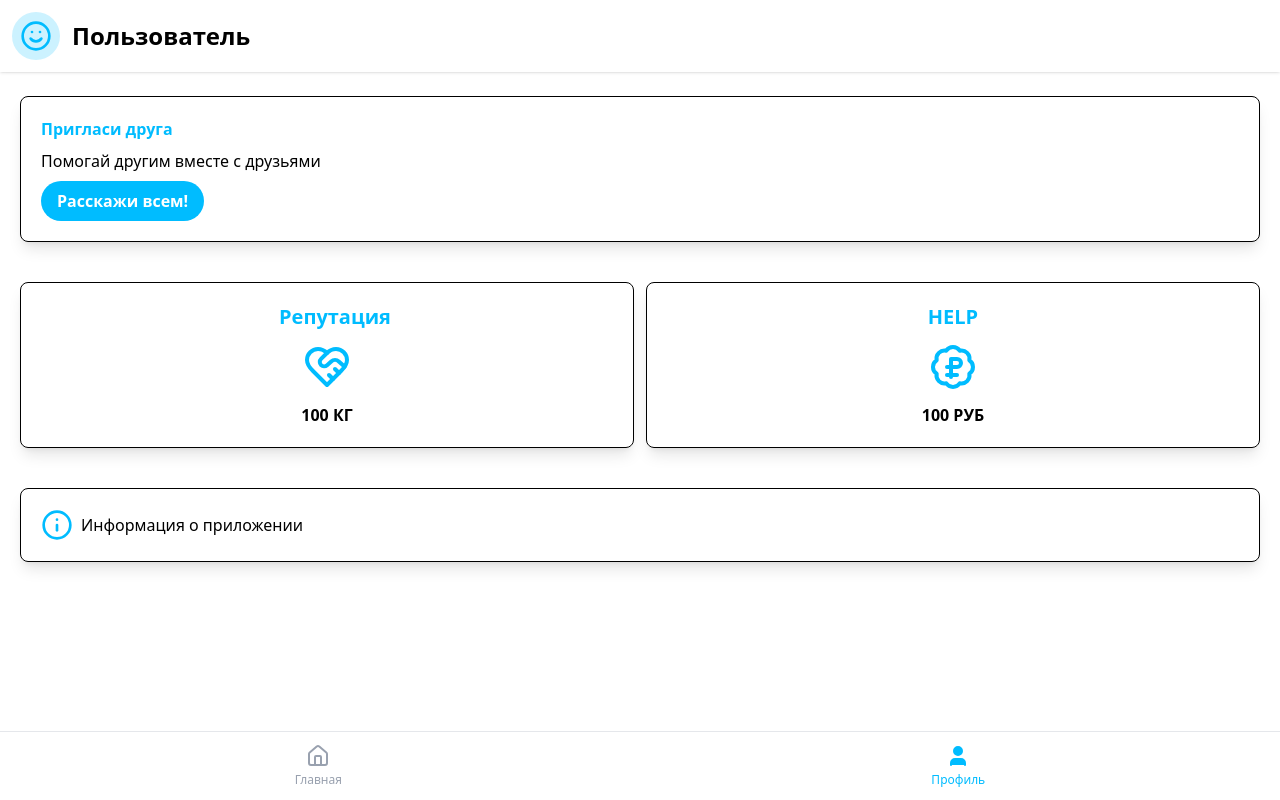
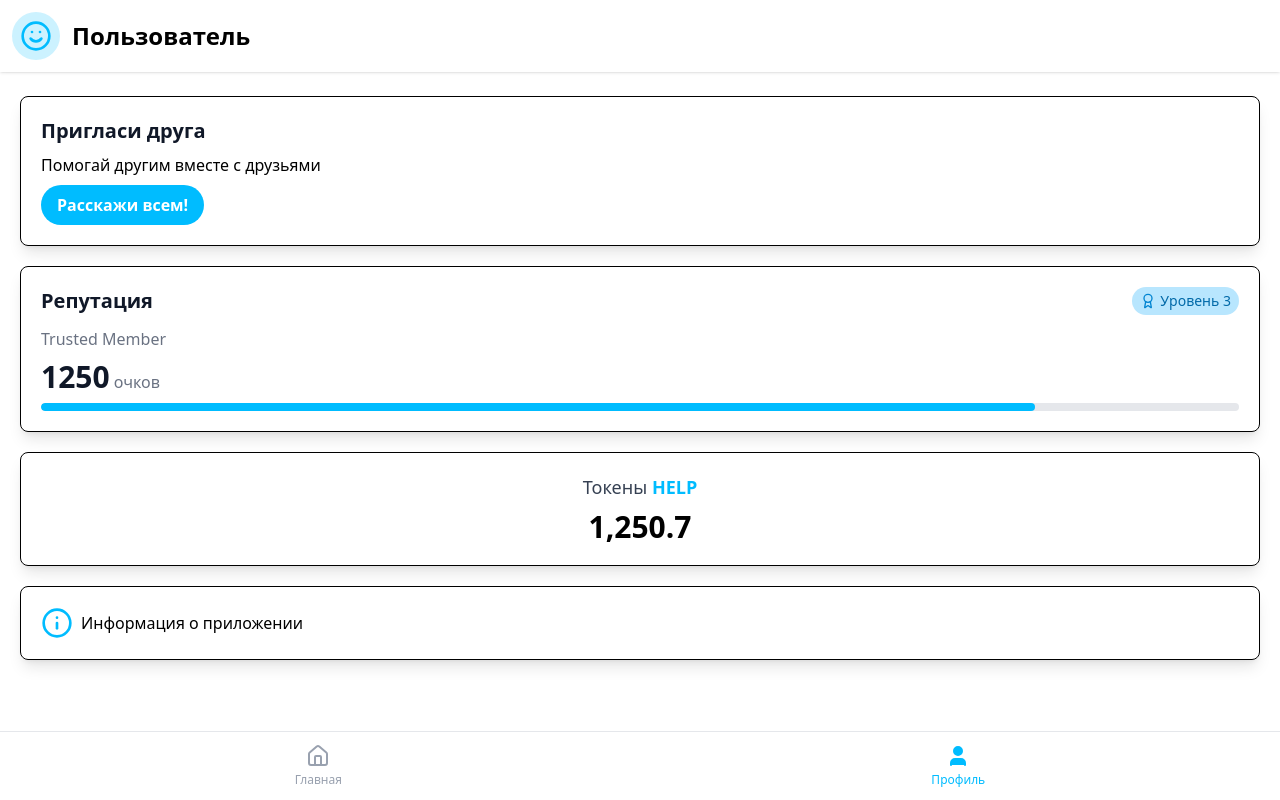
Before and after one commit to Maggalon/helpem, a Next.js app: page /profile in a window 1280 px wide. Built offline with nearby package versions, Linux system fonts and the light colour scheme.

Commit message:
Working on profile page

```diff
--- a/app/profile/page.tsx
+++ b/app/profile/page.tsx
@@ -1,10 +1,25 @@
 "use client"
 
 import { TWAContext } from "@/contexts/twa-context"
-import { Smile, RotateCcw, ShoppingBag, Croissant, BadgeRussianRuble, HeartHandshake, Info } from "lucide-react"
+import { Smile, RotateCcw, ShoppingBag, Croissant, BadgeRussianRuble, HeartHandshake, Info, Award } from "lucide-react"
 import Link from "next/link"
 import Image from "next/image"
-import { useContext } from "react"
+import { useContext, useState } from "react"
+
+interface ReputationData {
+    currentScore: number
+    nextLevelThreshold: number
+    level: number
+    rank: string
+}
+
+// Sample data - in a real app, this would come from props or an API
+const sampleData: ReputationData = {
+    currentScore: 1250,
+    nextLevelThreshold: 1500,
+    level: 3,
+    rank: "Trusted Member",
+}
 
 
 export default function Profile() {
@@ -12,8 +27,11 @@ export default function Profile() {
     const context = useContext(TWAContext)
     const webApp = context?.webApp
 
+    const [repData, setRepData] = useState<ReputationData>(sampleData)
+    const [helpTokenBalance, setHelpTokenBalance] = useState<number>(1250.70)
+
     return(
-        <div className='flex flex-col gap-10 mx-5'>
+        <div className='flex flex-col gap-5 mx-5'>
             <div className='fixed top-0 left-0 bg-white font-bold p-3 text-2xl flex gap-3 w-screen shadow-sm items-center justify-start'>
                 {webApp?.initDataUnsafe?.user?.photo_url ? <Image src={webApp!.initDataUnsafe.user!.photo_url!} alt={"Profile pic"} width={48} height={48} className="rounded-full" /> :  <Smile size={48} className='text-sky-400 bg-sky-400/20 rounded-full p-2' />}
                 {webApp?.initDataUnsafe?.user ? webApp!.initDataUnsafe.user!.first_name : "Пользователь"}
@@ -55,21 +73,43 @@ export default function Profile() {
                 </div>
             }    */}
             <div className='mt-24 flex flex-col items-start gap-2 p-5 border shadow-lg rounded-lg'>
-                <span className='font-semibold text-sky-400'>Пригласи друга</span>
+                <span className='text-xl font-bold text-gray-900'>Пригласи друга</span>
                 <span>Помогай другим вместе с друзьями</span>
                 <a href={`https://t.me/share/url?url=${encodeURI("https://t.me/helpem_bot")}`} className='bg-sky-400 px-4 py-2 text-white font-semibold rounded-full'>Расскажи всем!</a>
             </div>
-            <div className='flex gap-3'>
-                <div className='flex-1 flex flex-col gap-3 items-center p-5 border shadow-lg rounded-lg'>
-                    <div className='text-center text-sky-400 text-xl font-semibold w-24'>Репутация</div>
-                    <HeartHandshake size={48} className='text-sky-400' />
-                    <div className='font-semibold'>100 КГ</div>
+            <div className='flex flex-col items-start gap-2 p-5 border shadow-lg rounded-lg'>
+                <div className="w-full flex justify-between items-center">
+                    <h3 className="text-xl font-bold text-gray-900">Репутация</h3>
+                    <div className="flex items-center gap-1 bg-sky-200 px-2 py-1 rounded-full">
+                        <Award className="h-4 w-4 text-sky-600" />
+                        <span className="text-sm font-medium text-sky-700">Уровень {repData.level}</span>
+                    </div>
                 </div>
-                <div className='flex-1 flex flex-col gap-3 items-center p-5 border shadow-lg rounded-lg'>
-                    <div className='text-center text-sky-400 text-xl font-semibold w-24'>HELP</div>
-                    <BadgeRussianRuble size={48} className='text-sky-400' />
-                    <div className='font-semibold'>100 РУБ</div>
+                    <p className="text-md text-gray-500 dark:text-gray-400 mt-1">{repData.rank}</p>
+
+                    {/* Score and Progress */}
+                <div className="space-y-2 w-full">
+                    <div className="flex justify-between items-end">
+                        <div>
+                            <span className="text-3xl font-bold text-gray-900 dark:text-gray-100">{repData.currentScore}</span>
+                            <span className="text-ьв text-gray-500 dark:text-gray-400 ml-1">очков</span>
+                        </div>
+                    </div>
+
+                    {/* Custom Progress Bar with Tooltip */}
+                    <div className="relative">
+                        <div className="w-full h-2 bg-gray-200 rounded-full overflow-hidden">
+                            <div
+                                className="h-full bg-sky-400 rounded-full transition-all duration-300"
+                                style={{ width: `${Math.min(Math.round((repData.currentScore / repData.nextLevelThreshold) * 100), 100)}%` }}
+                            ></div>
+                        </div>
+                    </div>
                 </div>
+            </div>
+            <div className='flex flex-col items-center p-5 border shadow-lg rounded-lg'>
+                <h2 className="text-lg font-medium text-gray-700 mb-2">Токены <span className="font-bold text-sky-400">HELP</span></h2>
+                <div className="text-3xl font-bold">{helpTokenBalance.toLocaleString()}</div>
             </div>
             <div className='flex items-center gap-2 p-5 border shadow-lg rounded-lg'>
                 <Info size={32} className="text-sky-400" />
```
